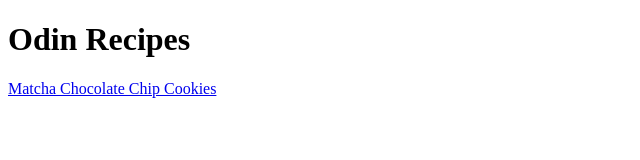
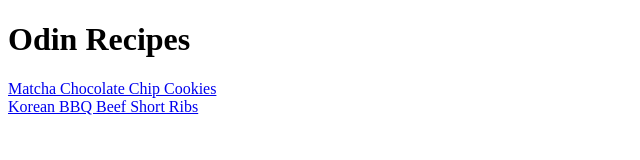
Before and after one commit to AmadoCiii/odin-recipes, a plain HTML site: page index.html in a window 1280 px wide. Shown: the whole page, without its empty margins (0-640 px from the left). Drawn offline with Linux system fonts and the light colour scheme.

Commit message:
Create link for korean_bbq.html in index.html

```diff
--- a/index.html
+++ b/index.html
@@ -9,6 +9,7 @@
 
   <body>
     <h1>Odin Recipes</h1>
-      <a href="recipes/matcha_cookies.html">Matcha Chocolate Chip Cookies</a>
+      <a href="recipes/matcha_cookies.html">Matcha Chocolate Chip Cookies</a><br>
+      <a href="recipes/korean_bbq.html">Korean BBQ Beef Short Ribs</a><br>
   </body>
 </html>
```
